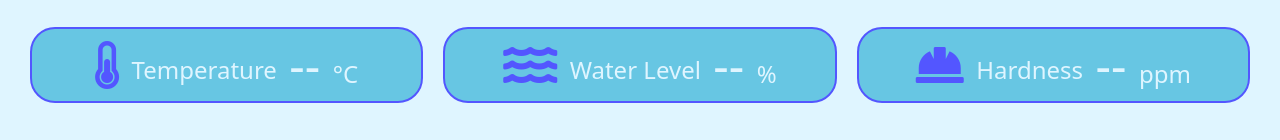
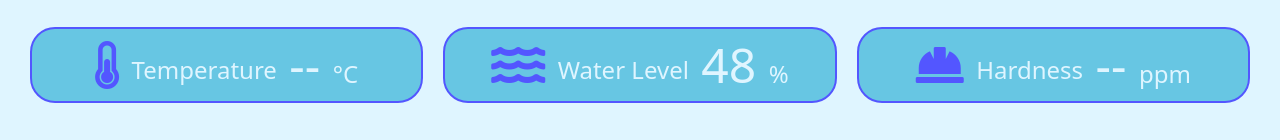
Before and after one commit to Om-Thanage/Jal-Khabri, a plain HTML site: page index.html in a window 1280 px wide. Shown: the part 195-335 px from the top of the page. Drawn offline with nearby package versions, Linux system fonts and the light colour scheme.

Commit message:
Minor udpates to index.html and script.js

```diff
--- a/index.html
+++ b/index.html
@@ -32,7 +32,7 @@
   <p>
     <i class="fas fa-water" style="color:#5356FF;"></i>
     <span class="dht-labels">Water Level</span>
-    <span class="contents" id="level">--</span>
+    <span class="contents" id="level">48</span>
     <span class="units">%</span>
   </p>
   <p>
--- a/script.js
+++ b/script.js
@@ -115,7 +115,7 @@ function updateData() {
 
     document.getElementById('temperature').innerText = temperature;
     document.getElementById('hardness').innerText = hardness;
-    document.getElementById('level').innerText = level;
+    //document.getElementById('level').innerText = level;
 
     //Update Water Level Chart
     const levelChart = Highcharts.charts[0];
```
